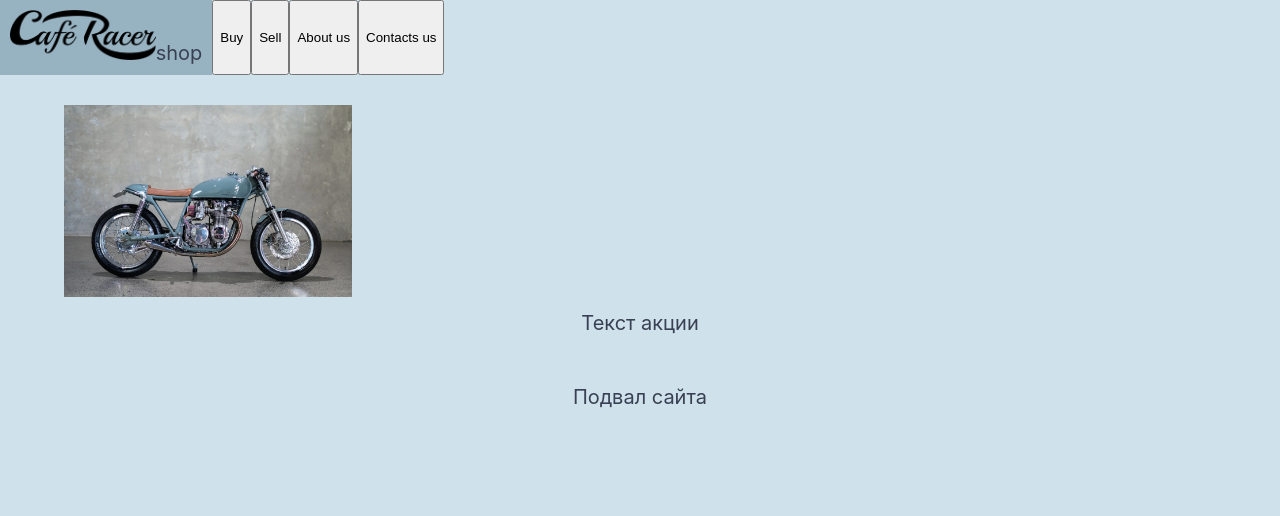
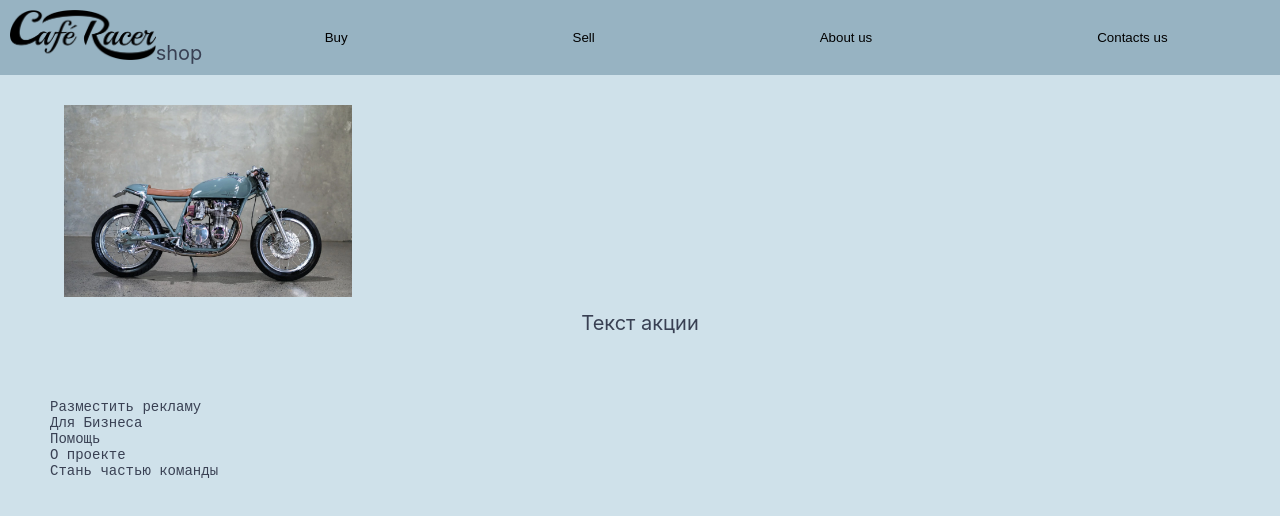
Before and after one commit to suslovsms/todo-list, a React (Create React App) app: page / in a window 1280 px wide. Shown: the top 516 px of the page. Built offline with nearby package versions, Linux system fonts and the light colour scheme.

Commit message:
Homework2 done

```diff
--- a/package.json
+++ b/package.json
@@ -6,6 +6,7 @@
     "@testing-library/jest-dom": "^5.17.0",
     "@testing-library/react": "^13.4.0",
     "@testing-library/user-event": "^13.5.0",
+    "lightweight-charts": "^4.1.6",
     "react": "^18.3.1",
     "react-dom": "^18.3.1",
     "react-scripts": "^5.0.1",
--- a/src/components/footer/footer.js
+++ b/src/components/footer/footer.js
@@ -5,8 +5,14 @@
     return (
       <footer className = {footerStyle.container}>
 
-        <figcaption className={footerStyle.caption}>
-            Подвал сайта
+        <figcaption className={footerStyle.list}>
+            <ul>
+              <li>Разместить рекламу</li>
+              <li>Для Бизнеса</li>
+              <li>Помощь</li>
+              <li>О проекте</li>
+              <li>Стань частью команды</li>
+            </ul>
           </figcaption>
 
       </footer>
--- a/src/components/footer/footer.module.css
+++ b/src/components/footer/footer.module.css
@@ -1,12 +1,20 @@
 .container {
-    padding: "20px";
-    background-color: "#464046";
-    color: "#A2A1A9"
-  }
+  padding: "20px";
+  background-color: "#464046";
+  color: "#A2A1A9";
+  display: flex;
+  justify-content: flex-start;
+}
 
-  .caption {
-    color: #394053;
-    padding: 10px;
-    font-size: 20px;
-    text-align: center;
+
+.list {
+  padding: 10px;
+  color: #394053;
+  text-align: left;
+  font-size: 14px;
+  font-family: "Courier New";
 }
+
+li {
+  list-style-type: none;
+}
--- a/src/components/header/header.js
+++ b/src/components/header/header.js
@@ -11,19 +11,19 @@
             shop
         </figcaption>
 
-        <button>
+        <button className={headerStyle.button}>
           Buy
         </button>
 
-        <button>
+        <button className={headerStyle.button}>
           Sell
         </button>
 
-        <button>
+        <button className={headerStyle.button}>
           About us
         </button>
 
-        <button>
+        <button className={headerStyle.button}>
           Contacts us
         </button>
       </header>
--- a/src/components/header/header.module.css
+++ b/src/components/header/header.module.css
@@ -1,6 +1,5 @@
 .container {
   padding: "20px";
-    background-color: "#464046";
   color: "#A2A1A9";
   display:flex;
   justify-content: flex-start
@@ -17,3 +16,14 @@
   height: 80%;
   height: 50px;
 }
+
+.button {
+  background: #97B3C2;
+  display:flex;
+  align-content: center;
+  flex-grow: 1;
+  border-color: #97B3C2;
+  border-style: solid;
+  align-items: center;
+  justify-content: center;
+}
--- a/src/index.css
+++ b/src/index.css
@@ -7,7 +7,3 @@ body {
   -moz-osx-font-smoothing: grayscale;
   background-color: #cfe1ea;
 }
-
-.modulsStyle {
-  background-color: #cfe1ea;
-}
```
Also changed, not shown: 1 other file (tests, documents, lock files or other folders). Lines whose indentation alone changed are shown as unchanged.
